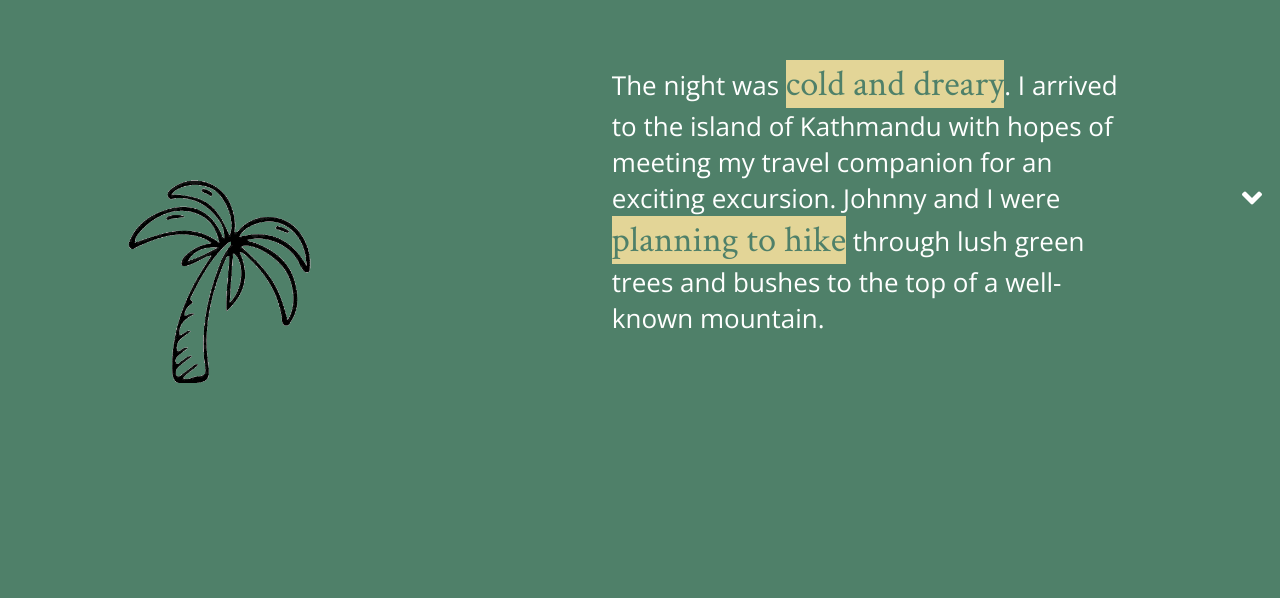
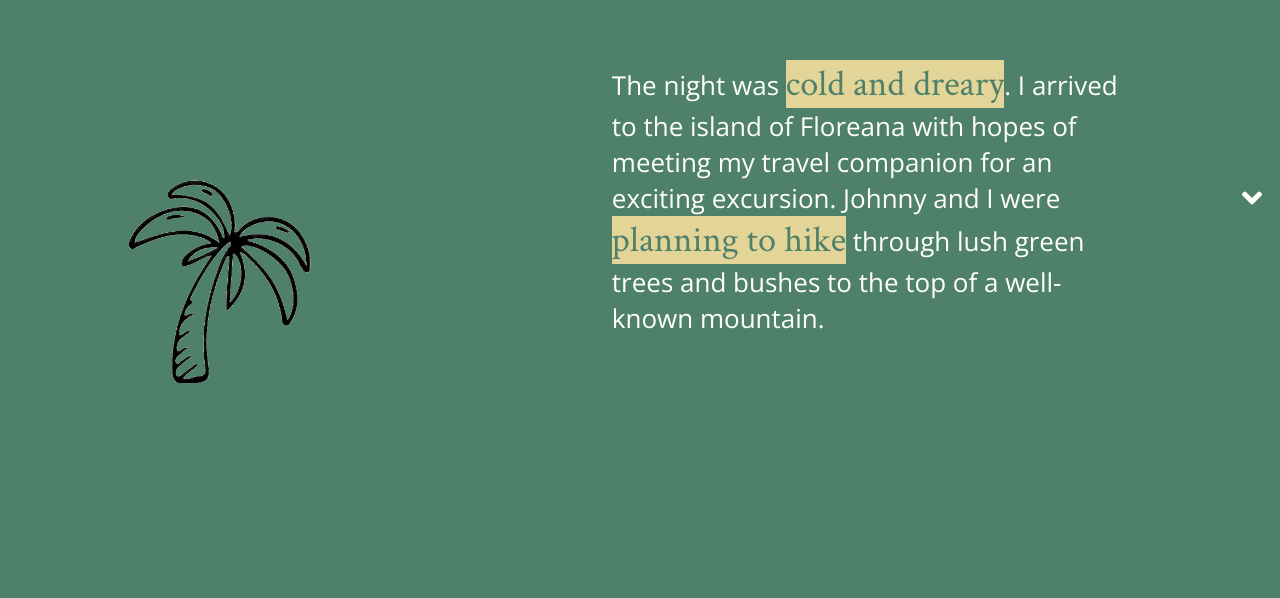
Before and after one commit to ryane1/GC-Final-Project, an Angular app: page /sad in a window 1280 px wide. Shown: the part 202-800 px from the top of the page. Built offline with nearby package versions, Linux system fonts and the light colour scheme.

Commit message:
changed island name

```diff
--- a/src/app/story/sadness-fear/sadness-fear.component.html
+++ b/src/app/story/sadness-fear/sadness-fear.component.html
@@ -8,7 +8,7 @@
     <section class="content">
       <p data-aos="fade-left" data-aos-duration="3000" data-aos-delay="200">
         The night was <span class="fearspan1">cold and dreary</span>. I arrived
-        to the island of Kathmandu with hopes of meeting my travel companion for
+        to the island of Floreana with hopes of meeting my travel companion for
         an exciting excursion. Johnny and I were
         <span class="fearspan1">planning to hike</span> through lush green trees
         and bushes to the top of a well-known mountain.
@@ -94,7 +94,7 @@
         <span class="fearspan5"
           >lightning bolts sketch the dark, black sky.</span
         >
-        Everyone scattered in different directions. If you’re from Kathmandu,
+        Everyone scattered in different directions. If you’re from Floreana,
         you know when it rains, it pours. As a visitor, I apparently didn’t get
         the memo.
         <span class="fearspan5"
```
